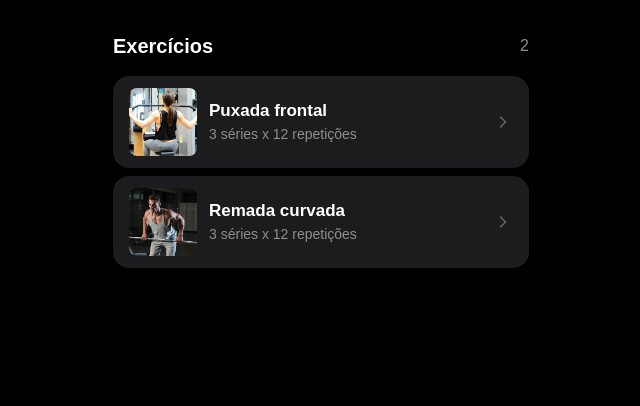
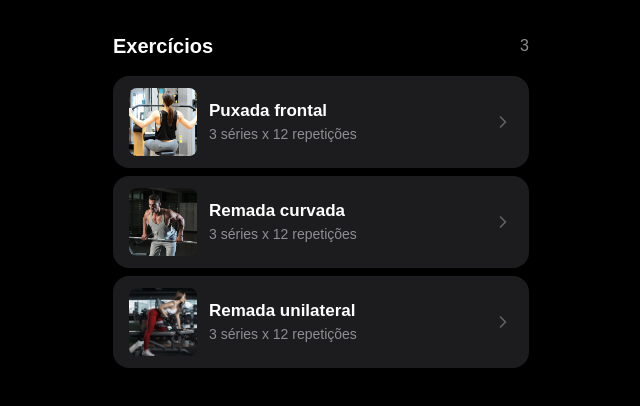
Before and after one commit to alexmijail6312-eng/examenfinall, a Next.js app: page / in a window 1280 px wide. Shown: the top 406 px of the page, without its empty margins (319-959 px from the left). Built offline with nearby package versions, Linux system fonts and the light colour scheme.

Commit message:
componente Remada unilateral realizado

```diff
--- a/app/page.tsx
+++ b/app/page.tsx
@@ -16,6 +16,13 @@ const exercises: Exercise[] = [
     reps: 12,
     imageUrl: "/9af6513a3c39d123e3225f56f18849b34f0ab91d.png",
   },
+  {
+    id: "3",
+    name: "Remada unilateral",
+    sets: 3,
+    reps: 12,
+    imageUrl: "/d962a803d327514dacbe35cea3e74a3a3443b167.png",
+  },
 ];
 
 export default function Home() {
```
Also changed, not shown: public/d962a803d327514dacbe35cea3e74a3a3443b167.png (added).
